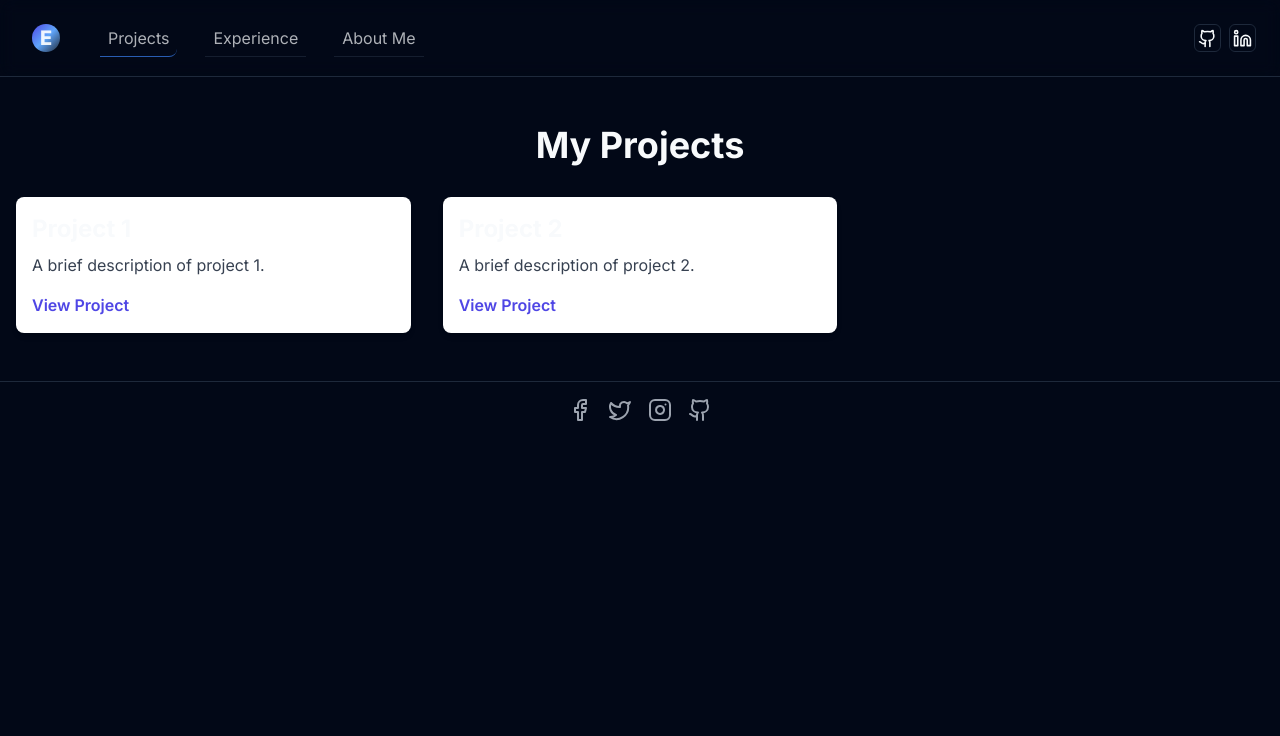
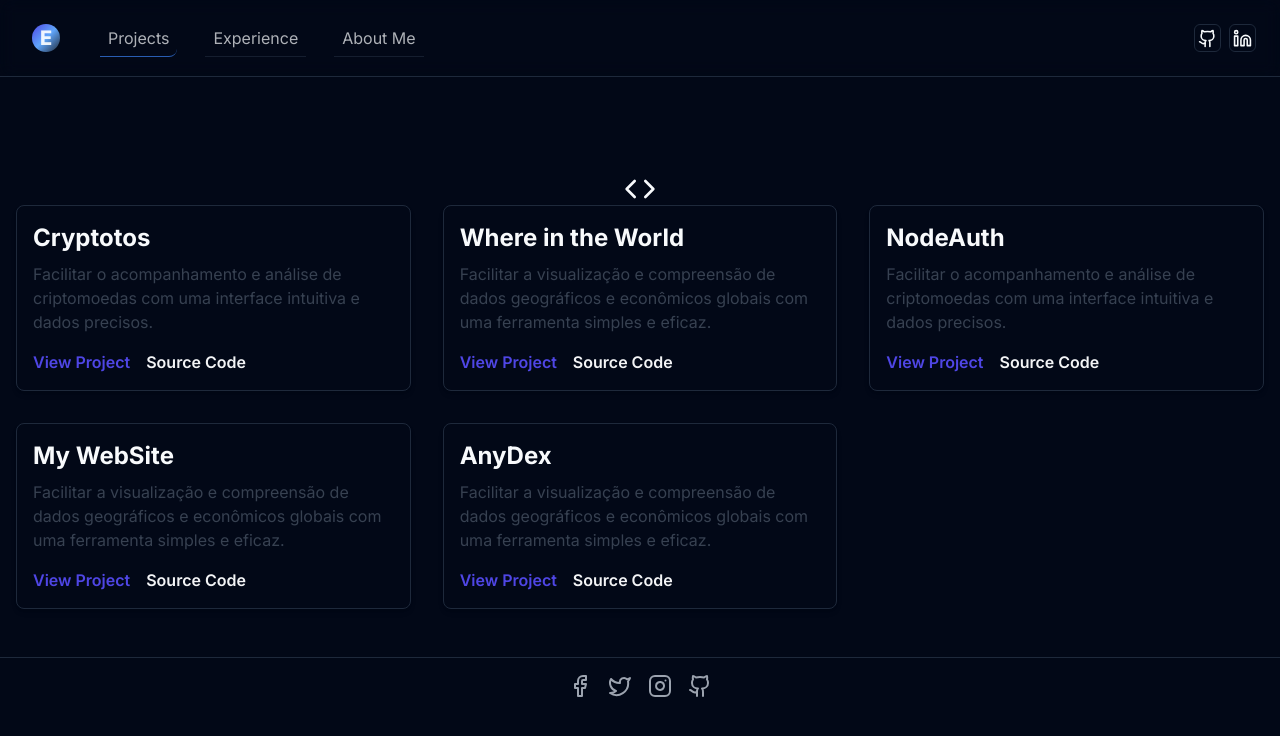
Before and after one commit to e17gomes/EduardoDev, a Next.js app in the folder eduardo-v1/: page /projects in a window 1280 px wide. Shown: the top 736 px of the page. Built offline with nearby package versions, Linux system fonts and the light colour scheme.

Commit message:
many changes

```diff
--- a/eduardo-v1/app/layout.tsx
+++ b/eduardo-v1/app/layout.tsx
@@ -9,8 +9,8 @@ import Footer from "@/components/layout/Footer";
 const inter = Inter({ subsets: ["latin"] });
 
 export const metadata: Metadata = {
-  title: "Create Next App",
-  description: "Generated by create next app",
+  title: "Eduardo Gomes",
+  description: "My portfolio",
 };
 
 export default function RootLayout({
--- a/eduardo-v1/app/projects/page.tsx
+++ b/eduardo-v1/app/projects/page.tsx
@@ -1,45 +1,8 @@
-export default function ProjectsGrid() {
-    const projects = [
-      {
-        title: "Project 1",
-        description: "A brief description of project 1.",
-        imageUrl: "/path-to-image-1.jpg",
-        link: "/project-1",
-      },
-      {
-        title: "Project 2",
-        description: "A brief description of project 2.",
-        imageUrl: "/path-to-image-2.jpg",
-        link: "/project-2",
-      },
-      // Add more projects here
-    ];
+import ProjectsGrid from "@/components/layout/Projects"
+const ProjectsPage = () => {
+  return (
+   <ProjectsGrid/>
+  )
+}
 
-    return (
-      <section className="py-12">
-        <div className="container mx-auto px-4">
-          <h2 className="text-4xl font-bold text-center mb-8">My Projects</h2>
-          <div className="grid gap-8 sm:grid-cols-2 lg:grid-cols-3">
-            {projects.map((project, index) => (
-              <div
-                key={index}
-                className="bg-white rounded-lg shadow-md overflow-hidden hover:shadow-xl transition-shadow duration-300"
-              >
-
-                <div className="p-4">
-                  <h3 className="text-2xl font-bold mb-2">{project.title}</h3>
-                  <p className="text-gray-700 mb-4">{project.description}</p>
-                  <a
-                    href={project.link}
-                    className="text-indigo-600 font-semibold hover:text-indigo-800"
-                  >
-                    View Project
-                  </a>
-                </div>
-              </div>
-            ))}
-          </div>
-        </div>
-      </section>
-    );
-  }
+export default ProjectsPage
--- a/eduardo-v1/components/layout/Experience.tsx
+++ b/eduardo-v1/components/layout/Experience.tsx
@@ -71,11 +71,11 @@ const Experience = () => {
     );
 
     return (
-        <div className="py-7 flex items-center flex-col w-full max-w-xl mx-auto gap-10">
+        <div className="py-7 flex items-center flex-col w-full max-w-xl mx-auto gap-10 min-h-[85dvh]">
             <h1 className="text-3xl sm:text-4xl lg:text-5xl flex gap-2 items-center font-black m-auto underline  bg-gradient-to-tr from-indigo-600 via-blue-400 to-gray-800 bg-clip-text text-transparent">
                 EXPERIENCE
             </h1>
-                 <BriefcaseBusiness  />
+                 <BriefcaseBusiness size={32}  />
 
             <section className="w-full">
                 <>
@@ -130,8 +130,8 @@ const Experience = () => {
 
 
                     <div className="space-x-5 p-10 flex items-center justify-center mt-10">
-                    <Link href={`/`} className="p-4 border rounded-full bg-gray-900 hover:bg-gray-800">Go to projects</Link>
-                    <Link href={`/`}  className="p-4 border rounded-full bg-gray-900 hover:bg-gray-800">Go to about me</Link>
+                    <Link href={`/`} className="p-3 border rounded-full bg-gray-900 hover:bg-gray-800">Go to projects</Link>
+                    <Link href={`/`}  className="p-3 border rounded-full bg-gray-900 hover:bg-gray-800">Go to about me</Link>
                     </div>
 
             </section>
--- a/eduardo-v1/components/layout/Main.tsx
+++ b/eduardo-v1/components/layout/Main.tsx
@@ -13,7 +13,7 @@ export function Main() {
       <h2 className="text-3xl md:text-5xl  font-black bg-gradient-to-tr from-indigo-600 via-blue-400 to-gray-800 bg-clip-text text-transparent">
         FullStack Developer
       </h2>
-      <Link target="_blank" className="w-full flex justify-center" href="/Currículo%20Eduardo%20Gomes%20v.08.pdf">
+      <Link target="_blank" className="w-fit flex justify-center" href="/Currículo%20Eduardo%20Gomes%20v.08.pdf">
         <button className="bg-inherit border border-double rounded-full p-3 flex items-center justify-center gap-2 my-5 hover:bg-gray-900 ease-in-out duration-100 w-40 hover:outline-double outline-blue-200 cursor-pointer">
           <Download /> Get resume
         </button>
--- a/eduardo-v1/components/layout/Projects.tsx
+++ b/eduardo-v1/components/layout/Projects.tsx
@@ -0,0 +1,84 @@
+import { Code } from 'lucide-react';
+
+export default function ProjectsGrid() {
+  const projects = [
+    {
+      title: "Cryptotos",
+      description: "Facilitar o acompanhamento e análise de criptomoedas com uma interface intuitiva e dados precisos.",
+      imageUrl: "/path-to-image-1.jpg",
+      linkWeb: "/project-1", // Link para visualização
+      linkSrc: "/project-1", // Link para o código-fonte
+    },
+    {
+      title: "Where in the World",
+      description: "Facilitar a visualização e compreensão de dados geográficos e econômicos globais com uma ferramenta simples e eficaz.",
+      imageUrl: "/path-to-image-2.jpg",
+      linkWeb: "/project-2", // Link para visualização
+      linkSrc: "/project-2", // Link para o código-fonte
+    },
+    {
+      title: "NodeAuth",
+      description: "Facilitar o acompanhamento e análise de criptomoedas com uma interface intuitiva e dados precisos.",
+      imageUrl: "/path-to-image-1.jpg",
+      linkWeb: "/project-3", // Link para visualização
+      linkSrc: "/project-3", // Link para o código-fonte
+    },
+    {
+      title: "My WebSite",
+      description: "Facilitar a visualização e compreensão de dados geográficos e econômicos globais com uma ferramenta simples e eficaz.",
+      imageUrl: "/path-to-image-2.jpg",
+      linkWeb: "/project-4", // Link para visualização
+      linkSrc: "/project-4", // Link para o código-fonte
+    },
+    {
+      title: "AnyDex",
+      description: "Facilitar a visualização e compreensão de dados geográficos e econômicos globais com uma ferramenta simples e eficaz.",
+      imageUrl: "/path-to-image-2.jpg",
+      linkWeb: "/project-5", // Link para visualização
+      linkSrc: "/project-5", // Link para o código-fonte
+    },
+    // Add more projects here
+    // after take the projects of github
+  ];
+
+  return (
+    <section className="py-12">
+      <div className="container mx-auto px-4">
+        <div className='flex flex-col justify-center items-center '>
+          <h2 className="text-3xl sm:text-4xl lg:text-5xl flex gap-2 font-black m-auto bg-gadient-to-tr from-indigo-600 via-blue-400 to-gray-800 bg-clip-text text-transparent">
+            My Projects
+          </h2>
+          <Code size={32} />
+        </div>
+
+        <div className="grid gap-8 sm:grid-cols-2 lg:grid-cols-3">
+          {projects.map((project, index) => (
+            <div
+              key={index}
+              className="bg-inherit border rounded-lg shadow-md overflow-hidden hover:shadow-xl transition-shadow duration-300"
+            >
+              <div className="p-4">
+                <h3 className="text-2xl font-bold mb-2">{project.title}</h3>
+                <p className="text-gray-700 mb-4 line-clamp-3 hover:line-clamp-none ease-in-out cursor-auto">{project.description}</p>
+                <section className="flex gap-4">
+                  <a
+                    href={project.linkWeb}
+                    className="text-indigo-600 ease-in-out font-semibold hover:text-indigo-800"
+                  >
+                    View Project
+                  </a>
+                  <a
+                    href={project.linkSrc}
+                    className="text-gray-100 ease-in-out font-semibold hover:text-gray-300"
+                  >
+                    Source Code
+                  </a>
+                </section>
+              </div>
+            </div>
+          ))}
+        </div>
+      </div>
+    </section>
+  );
+}
--- a/eduardo-v1/components/ui/background-beams-with-collision.tsx
+++ b/eduardo-v1/components/ui/background-beams-with-collision.tsx
@@ -69,7 +69,7 @@ export const BackgroundBeamsWithCollision = ({
   return (
     <div
       className={cn(
-        "h-[85vh] -z-50 md:h-[40rem]  bg-inherit relative flex items-center w-full justify-center overflow-hidden",
+        "h-[85dvh] -z-50 md:h-[40rem]  bg-inherit relative flex items-center w-full justify-center overflow-hidden",
         // h-screen if you want bigger
         className
       )}
```
